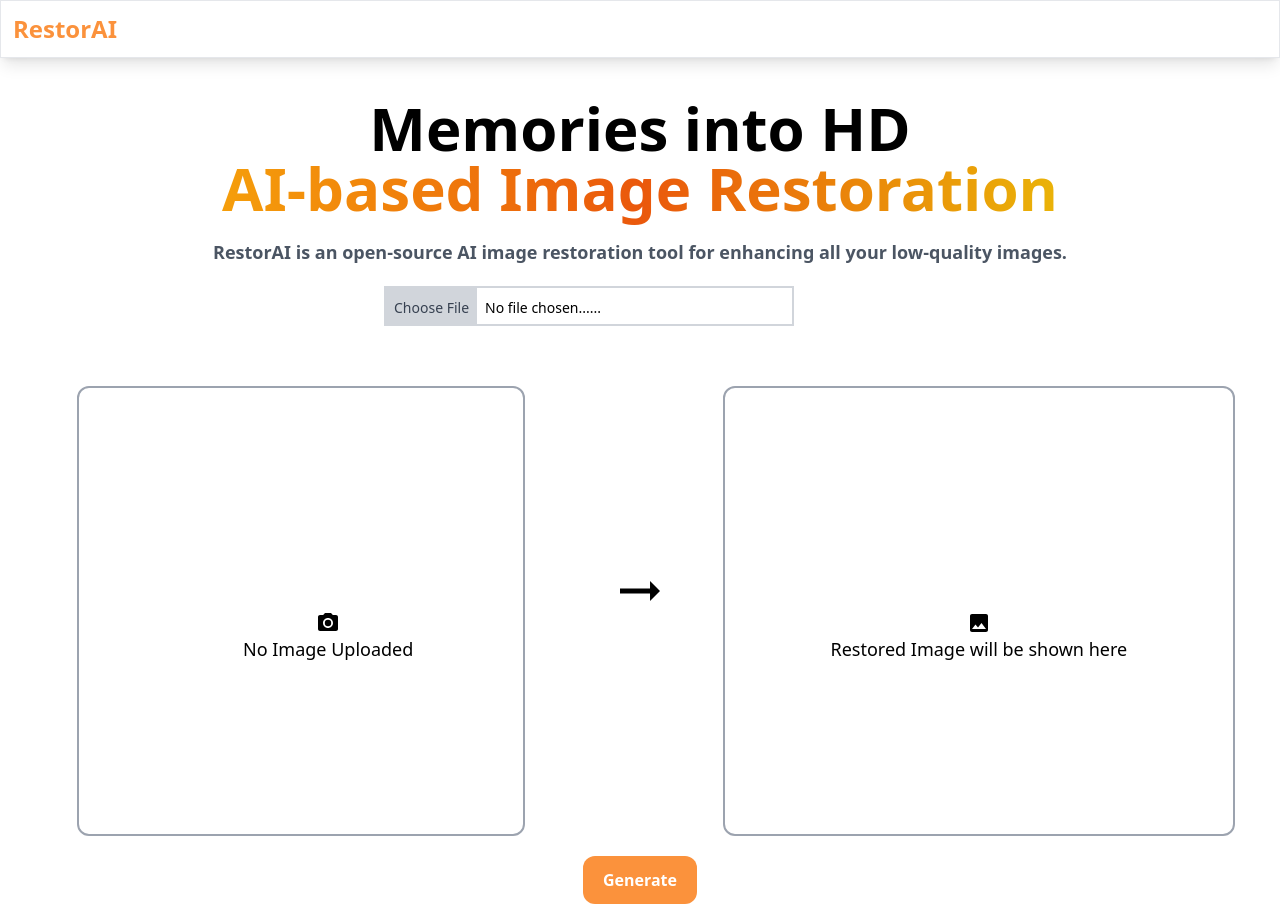
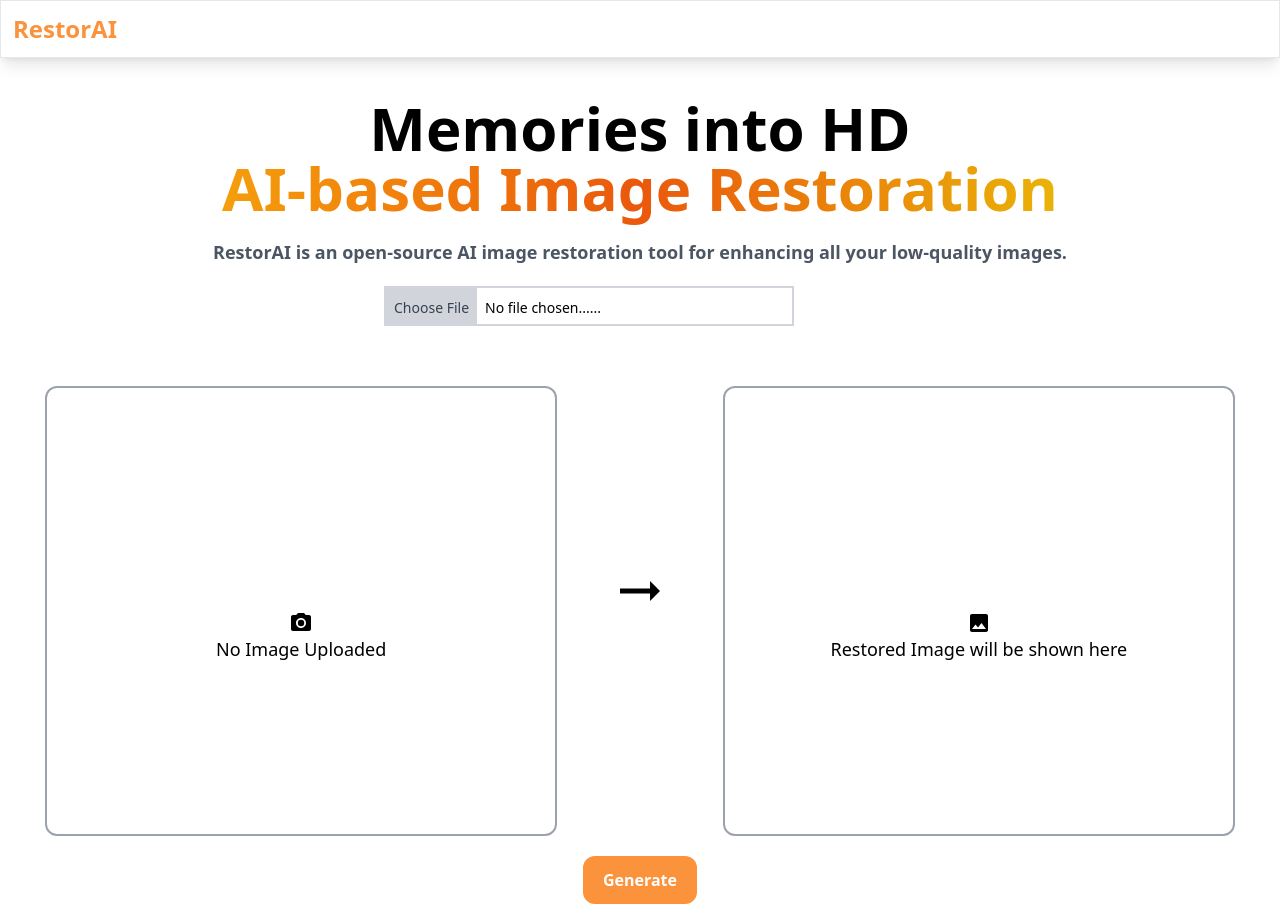
Before and after one commit to Souvik2003K/RestorAI, a React (Vite) app in the folder client/: page / in a window 1280 px wide. Built offline with nearby package versions, Linux system fonts and the light colour scheme.

Commit message:
changed size of img-container

```diff
--- a/client/src/components/PrevImg.jsx
+++ b/client/src/components/PrevImg.jsx
@@ -3,7 +3,7 @@
 export default function PrevImg({ image }) {
   return (
     <div className="">
-      <div className="max-w-md mx-auto mt-10">
+      <div className="max-w-lg mx-auto mt-10">
         <div className="bg-white rounded-xl border-2 border-gray-400 p-6" style={{height: '450px'}}>
           {image ? <div>
             <img src={image} alt='old_img' className='storage-prop' />
```
